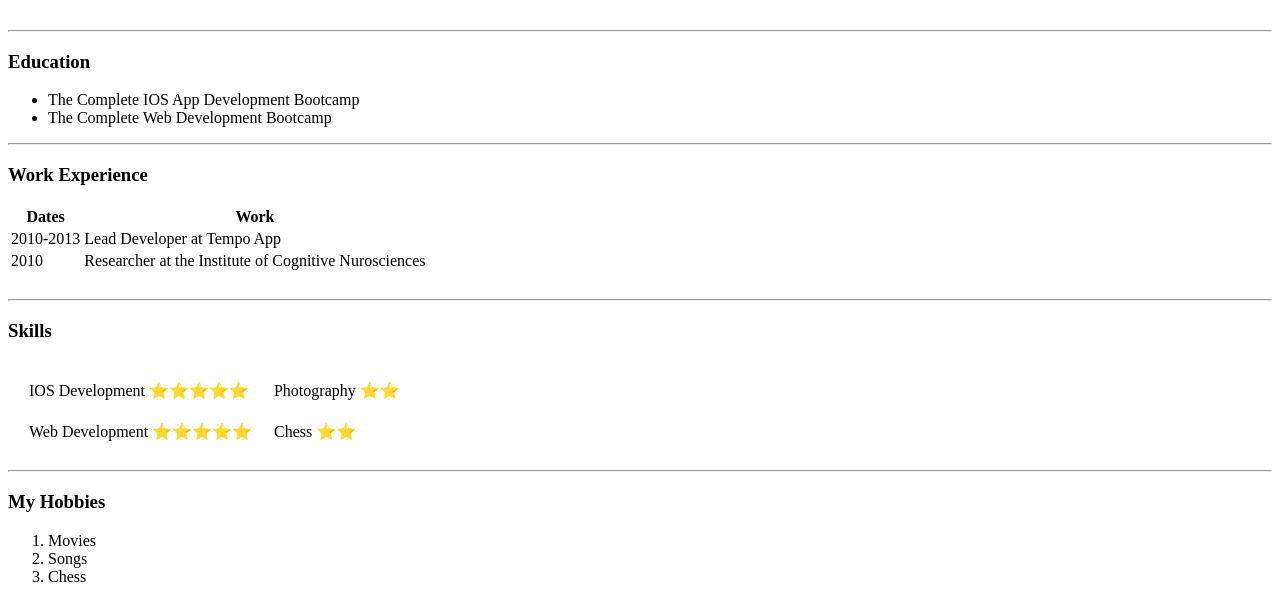
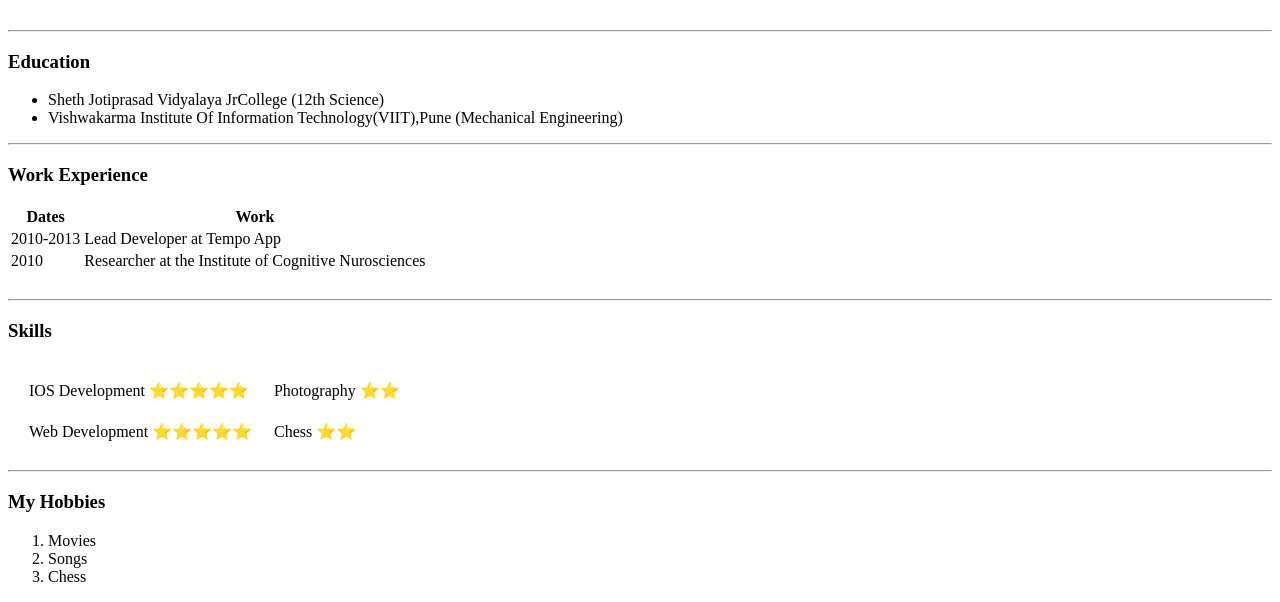
Before and after one commit to Prasad-sudrik/cv, a plain HTML site: page index.html in a window 1280 px wide. Shown: the part 200-802 px from the top of the page. Drawn offline with Linux system fonts and the light colour scheme.

Commit message:
Update index.html

```diff
--- a/index.html
+++ b/index.html
@@ -25,8 +25,8 @@
         Education
     </h3>
     <ul>
-        <li>The Complete IOS App Development Bootcamp</li>
-        <li>The Complete Web Development Bootcamp</li>
+        <li>Sheth Jotiprasad Vidyalaya JrCollege (12th Science)</li>
+        <li>Vishwakarma Institute Of Information Technology(VIIT),Pune (Mechanical Engineering)</li>
     </ul>
     <hr>
     <h3>Work Experience</h3>
```
